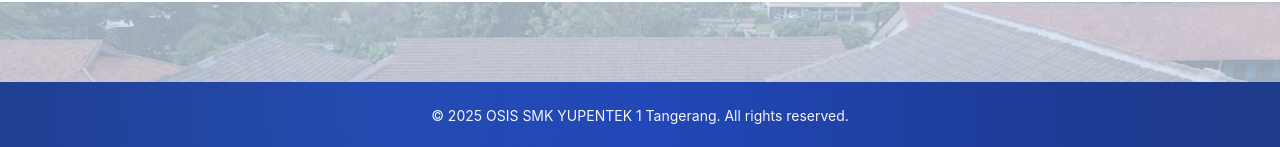
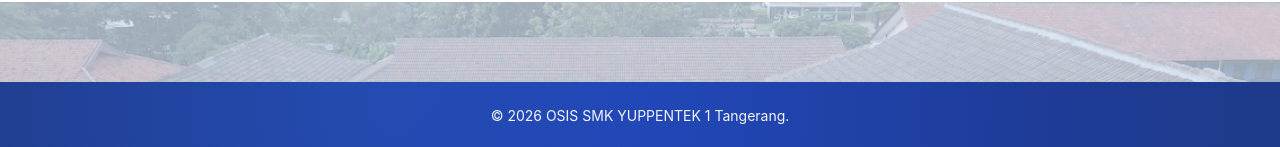
Before and after one commit to manusiasetengahbunglon-dotcom/smkyuppentek1, a React (Vite) app: page / in a window 1280 px wide. Shown: the part 7110-7257 px from the top of the page. Built offline with nearby package versions, Linux system fonts and the light colour scheme; no server answers; the database is empty.

Commit message:
sync all changes

```diff
--- a/src/components/Footer.jsx
+++ b/src/components/Footer.jsx
@@ -7,7 +7,7 @@
       <div className="absolute inset-0 bg-[radial-gradient(circle_at_30%_20%,rgba(59,130,246,0.2),transparent_70%)]"></div>
 
       <div className="relative z-10 text-sm">
-        © 2025 OSIS SMK YUPENTEK 1 Tangerang. All rights reserved.
+        © 2026 OSIS SMK YUPPENTEK 1 Tangerang.
       </div>
     </footer>
   );
```
